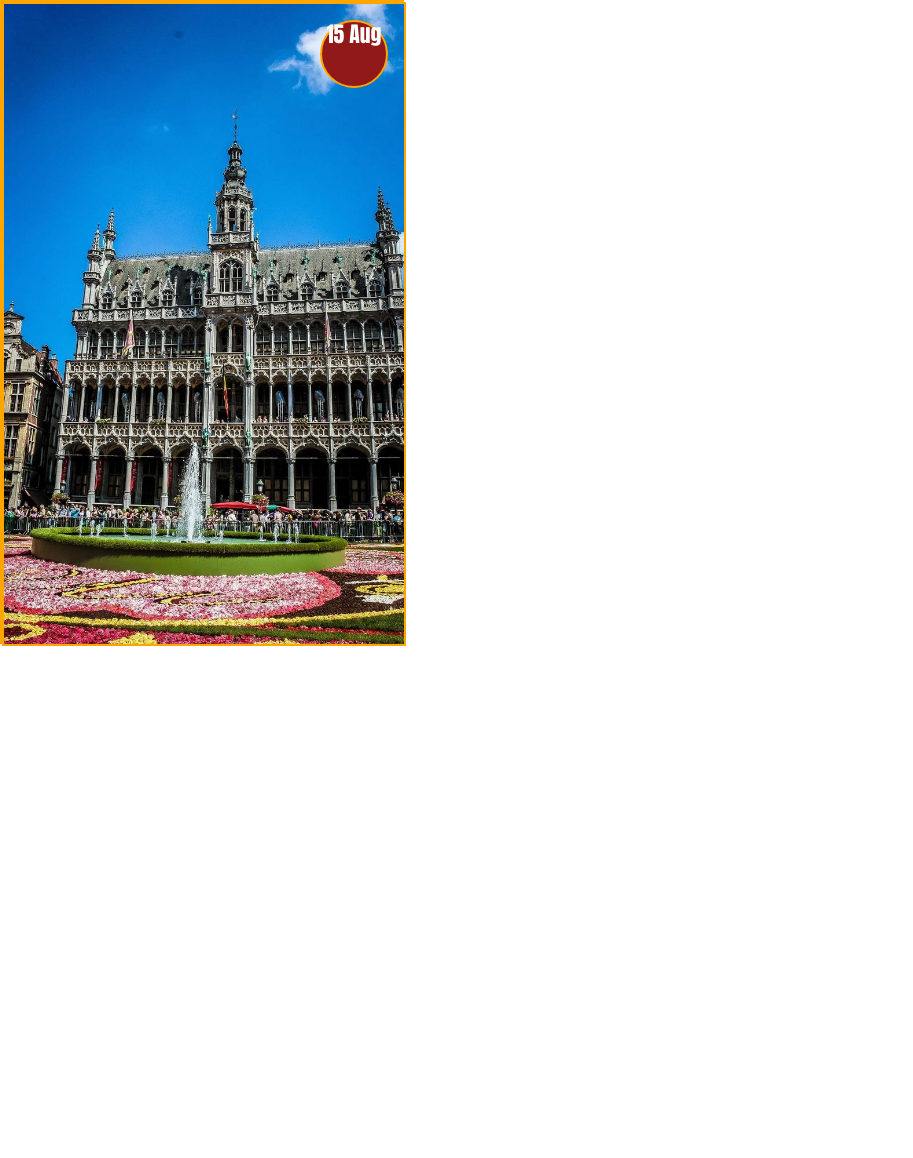
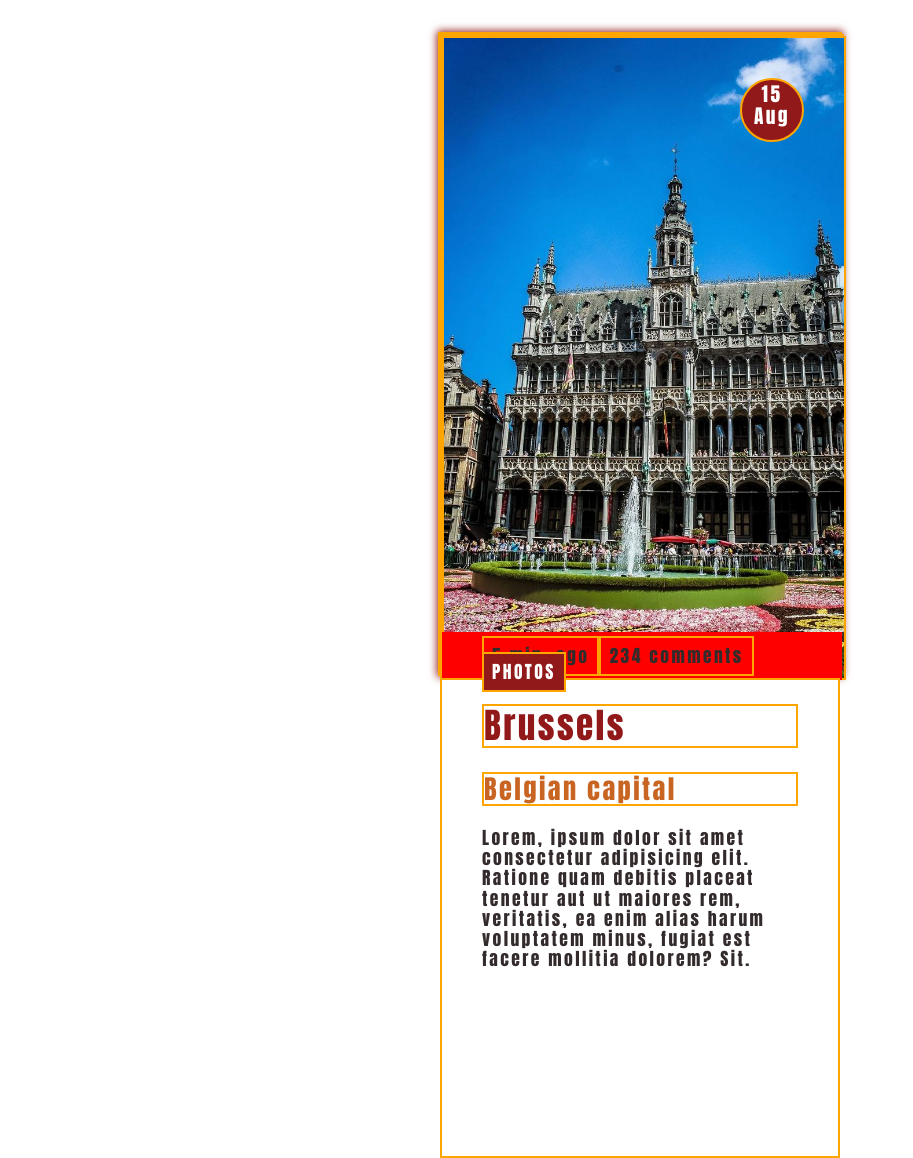
Before and after one commit to RinaldoBenaccetta/learnin-sass, a plain HTML site: page index.html in a window 1280 px wide. Shown: the whole page, without its empty margins (0-913 px from the left). Before the commit the page ends 800 px from the top, so only its background shows below. Drawn offline with Linux system fonts and the light colour scheme.

Commit message:
theming infos and footer

```diff
--- a/assets/sass/_design.scss
+++ b/assets/sass/_design.scss
@@ -1,5 +1,5 @@
 // Add or remove border for develop design
-div {
+div, section, article, h1, h2{
     @if $dev == true {
         border: 2px solid orange;
     }
@@ -13,10 +13,36 @@ body {
     width: $card-width;
     height: $card-height;
 
+    margin: 2rem auto;
+
+    box-shadow: 0 0 .5rem .05rem $color-primary;
+
     &-background {
+        // need this for image fit all the card
         @include size-inherit;
+
+        footer {
+            display: flex;
+            flex-direction: row;
+            align-items: center;
+
+            padding: 0 $margin;
+
+            height: 3rem;
+
+            background-color: red;
+
+            position: relative;
+            bottom: 3rem;
+            //left: 0;
+
+            div {
+                padding: .5rem;
+            }
+        }
     }
     &-image {
+        // need this for image fit all the card
         @include size-inherit;
 
         position: relative;
@@ -28,14 +54,50 @@ body {
             }
     }
     &-date {
+        // put on front
         position: absolute;
-        z-index: 9;
+        z-index: 1;
+
+        // form and size
         border-radius: 50%;
         width: 4rem;
         height: 4rem;
+
         background-color: $color-primary;
-        top: 1rem;
-        right: 1rem;
+
+        // positionning in card background
+        top: $margin;
+        right: $margin;
+
         text-align: center;
+
+        // vertical correction of text
+        box-sizing: border-box;
+        padding-top: .2rem;
     }
+
+    .card-infos {
+        background-color: $color-tertiary;
+
+        // height relatively to the card
+        height: 75%;
+
+        box-sizing: border-box;
+        padding: 0 $margin 0;
+
+        // for positioning the button
+        position: relative;
+
+        .button-fake {
+            // place on top
+            position: absolute;
+            top: -1.75rem;
+
+            padding: .5rem;
+
+            background-color: $color-primary;
+        }
+    }
+
+
 }
--- a/assets/sass/_fonts.scss
+++ b/assets/sass/_fonts.scss
@@ -4,15 +4,16 @@ body {
     font-family: Impact, Haettenschweiler, 'Arial Narrow Bold', sans-serif;
     font-size: $font-size;
     color: $color-text;
+    letter-spacing: .15rem;
 }
 
 h1 {
-    font-size: $font-size*2;
+    font-size: $font-size * 2;
     color: $color-primary;
 }
 
 h2 {
-    font-size: $font-size*1.5;
+    font-size: $font-size * 1.5;
     color: $color-secondary;
 }
 
@@ -21,14 +22,10 @@ h2 {
 }
 
 .card-date {
-    font-size: $font-size*.9;
+    font-size: $font-size * 1.1;
     color: $color-tertiary;
 }
 
-/*.card-background {
-    div {
-        div {
-            font-size: $font-size*1.25;
-        }
-    }
-}*/
+.button-fake {
+    color: $color-tertiary;
+}
--- a/assets/sass/_variables.scss
+++ b/assets/sass/_variables.scss
@@ -2,9 +2,10 @@
 $dev : true;
 
 // sizes
-$font-size: 1.5rem;
+$font-size: 1.1rem;
 $card-width: 25rem;
 $card-height: $card-width*1.6;
+$margin: 2.5rem;
 
 // colors
 $color-primary: rgb(146, 25, 25);
--- a/index.html
+++ b/index.html
@@ -17,8 +17,10 @@
             <p class="browsehappy">You are using an <strong>outdated</strong> browser. Please <a href="#">upgrade your browser</a> to improve your experience.</p>
         <![endif]-->
 
-        <section class="card">
-            <div class="card-background">
+        <article class="card">
+
+            <!--Background part-->
+            <section class="card-background">
                 <div class="card-image">
                     <img src="/assets/img/130a289f20305f4efa4ed6bf3f3b3d1f.jpg"
                     alt="Brussels">
@@ -26,21 +28,24 @@
                         15 Aug
                     </div>
                 </div>
-            </div>
 
-            <!--
-            <div class="card-infos">
+                <footer>
+                    <div>5 min. ago</div>
+                    <div>234 comments</div>
+                </footer>
+
+            </section>
+
+            <!--Front part-->
+            <section class="card-infos">
                 <div class="button-fake">PHOTOS</div>
                 <h1>Brussels</h1>
                 <h2>Belgian capital</h2>
                 <p>Lorem, ipsum dolor sit amet consectetur adipisicing elit. Ratione quam debitis placeat tenetur aut ut maiores rem, veritatis, ea enim alias harum voluptatem minus, fugiat est facere mollitia dolorem? Sit.</p>
-                <div class="infos">
-                    <div>5 min. ago</div>
-                    <div>234 comments</div>
-                </div>
-            </div>
-            -->
+            </section>
 
-        </section>
+
+
+        </article>
     </body>
 </html>
```
Also changed, not shown: assets/css/style.css, 1 other file.
